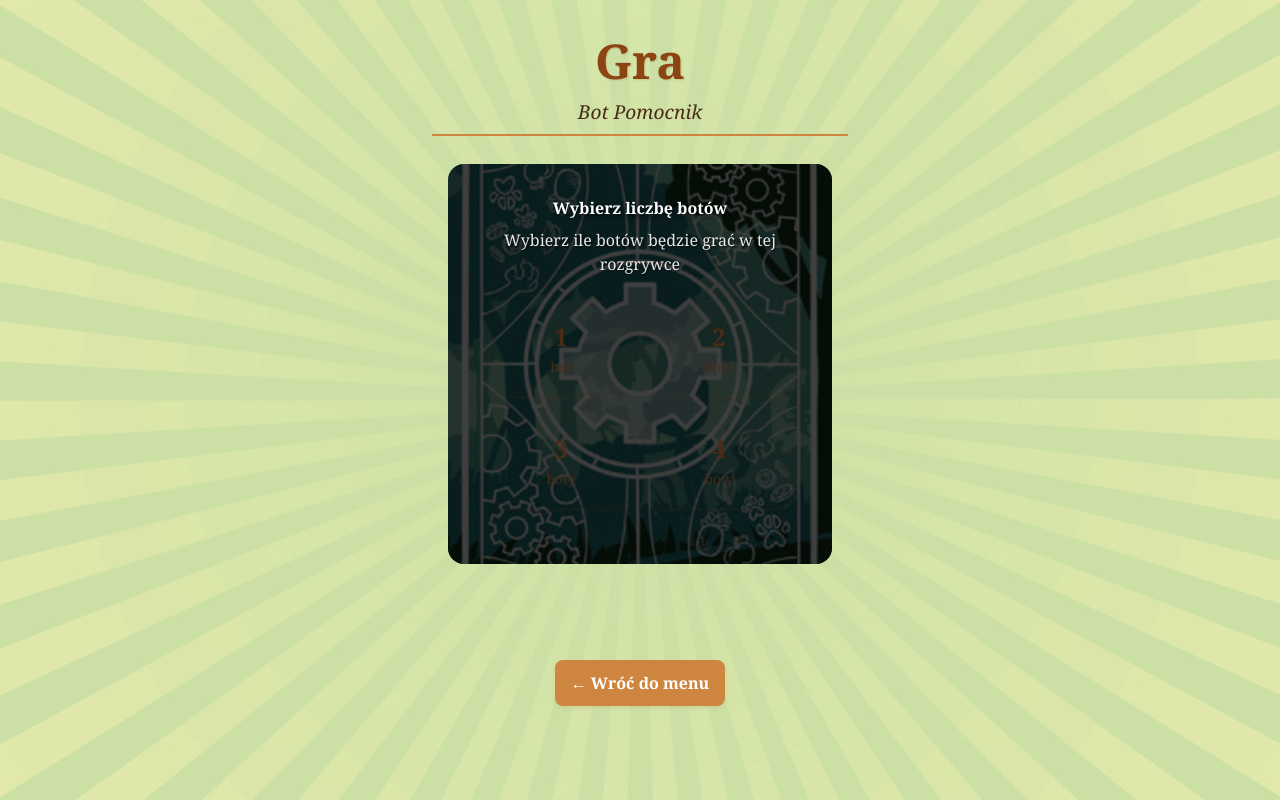
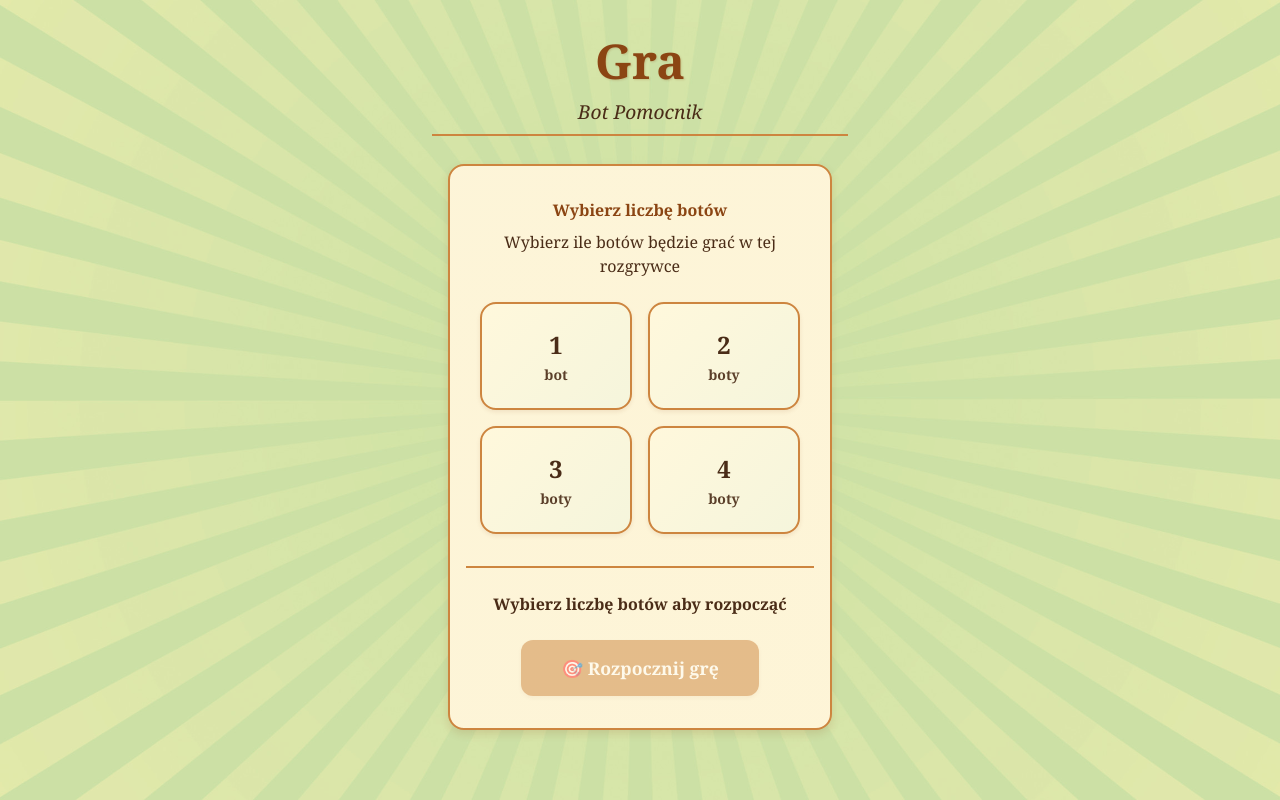
Before and after one commit to lukmarcus/spolka-zoo-bot-pomocnik, a React (Vite) app: page /game in a window 1280 px wide. Shown: the top 800 px of the page. Built offline with nearby package versions, Linux system fonts and the light colour scheme.

Commit message:
new game screen refactored

```diff
--- a/src/pages/Game.module.css
+++ b/src/pages/Game.module.css
@@ -327,19 +327,20 @@
   }
 }
 
-/* v0.3.2 Improved Bot Selection Styles with Background */
+/* v0.3.2 Clean Bot Selection Styles - Zoo Theme */
 .botSelection {
   text-align: center;
   padding: 2rem 1rem;
-  background-size: cover;
-  background-position: center;
-  background-repeat: no-repeat;
+  background: var(--card-bg);
+  border: 2px solid var(--card-border);
   border-radius: 16px;
-  position: relative;
   min-height: 400px;
   display: flex;
   align-items: center;
   justify-content: center;
+  box-shadow: var(--shadow-medium);
+  position: relative;
+  overflow: hidden;
 }
 
 .botSelection::before {
@@ -349,36 +350,38 @@
   left: 0;
   right: 0;
   bottom: 0;
-  background: rgba(0, 0, 0, 0.75);
-  border-radius: 16px;
+  background: linear-gradient(
+    135deg,
+    rgba(139, 69, 19, 0.02),
+    rgba(205, 133, 63, 0.03)
+  );
   z-index: 1;
 }
 
 .botSelectionContent {
+  width: 100%;
   position: relative;
   z-index: 2;
-  width: 100%;
 }
 
 .botSelection h3 {
-  color: white;
+  color: var(--text-header);
   margin-bottom: 0.5rem;
   font-size: var(--font-size-lg);
-  text-shadow: 2px 2px 4px rgba(0, 0, 0, 0.8);
+  font-weight: bold;
 }
 
 .botSelection p {
   margin-bottom: 1.5rem;
-  color: rgba(255, 255, 255, 0.9);
+  color: var(--text-primary);
   font-size: var(--font-size-base);
-  text-shadow: 1px 1px 2px rgba(0, 0, 0, 0.8);
 }
 
 .botButtons {
   display: grid;
   grid-template-columns: repeat(2, 1fr);
   gap: 1rem;
-  max-width: 300px;
+  max-width: 320px;
   margin: 0 auto 1.5rem auto;
 }
 
@@ -386,28 +389,55 @@
   display: flex;
   flex-direction: column;
   align-items: center;
-  padding: 1.25rem 1rem;
-  background: var(--color-background);
-  border: 2px solid var(--color-border);
-  border-radius: 12px;
+  padding: 1.5rem 1rem;
+  background: linear-gradient(135deg, #fff8dc, #f5f5dc);
+  border: 2px solid var(--card-border);
+  border-radius: 16px;
   cursor: pointer;
-  transition: all 0.2s ease;
-  font-weight: 500;
-  color: var(--color-text);
+  transition: all 0.3s ease;
+  font-weight: 600;
+  color: var(--text-primary);
+  box-shadow: var(--shadow-light);
+  position: relative;
+  overflow: hidden;
+}
+
+.botOption::before {
+  content: "";
+  position: absolute;
+  top: 0;
+  left: 0;
+  right: 0;
+  bottom: 0;
+  background: linear-gradient(
+    135deg,
+    rgba(139, 69, 19, 0.03),
+    rgba(255, 140, 0, 0.05)
+  );
+  opacity: 0;
+  transition: opacity 0.3s ease;
 }
 
 .botOption:hover {
-  border-color: var(--color-primary);
-  transform: translateY(-2px);
+  border-color: var(--button-primary);
+  transform: translateY(-3px);
   box-shadow: var(--shadow-medium);
 }
 
+.botOption:hover::before {
+  opacity: 1;
+}
+
 .botOption.selected {
-  border-color: var(--color-primary);
-  background: var(--color-primary);
+  border-color: var(--button-primary);
+  background: linear-gradient(135deg, var(--button-primary), #a0522d);
   color: white;
-  transform: translateY(-2px);
-  box-shadow: var(--shadow-medium);
+  transform: translateY(-3px);
+  box-shadow: 0 6px 20px rgba(139, 69, 19, 0.3);
+}
+
+.botOption.selected::before {
+  display: none;
 }
 
 .botNumber {
@@ -422,34 +452,45 @@
 }
 
 .startGameSection {
-  margin-top: 1.5rem;
+  margin-top: 2rem;
   padding-top: 1.5rem;
-  border-top: 1px solid var(--color-border);
+  border-top: 2px solid var(--card-border);
 }
 
 .selectedInfo {
-  color: white;
+  color: var(--text-header);
   font-weight: 600;
   margin-bottom: 1rem;
   font-size: var(--font-size-base);
-  text-shadow: 1px 1px 2px rgba(0, 0, 0, 0.8);
 }
 
 .startGameButton {
   font-size: 1.1rem;
-  padding: 0.875rem 2rem;
+  padding: 1rem 2.5rem;
   font-weight: 600;
+  border-radius: 12px;
+  background: linear-gradient(135deg, var(--button-primary), #a0522d);
+  transition: all 0.3s ease;
+}
+
+.startGameButton:hover:not(:disabled) {
+  background: linear-gradient(135deg, #7a3f11, #8b4513);
+  transform: translateY(-2px);
+  box-shadow: 0 4px 15px rgba(139, 69, 19, 0.3);
+}
+
+.startGameButton:disabled {
+  opacity: 0.5;
+  cursor: not-allowed;
+  transform: none;
+  background: var(--button-secondary);
 }
 
 /* Mobile responsive for bot selection */
 @media (max-width: 480px) {
   .botSelection {
-    padding: 1.5rem 0.5rem;
+    padding: 1.5rem 1rem;
     min-height: 350px;
-    border-radius: 12px;
-  }
-
-  .botSelection::before {
     border-radius: 12px;
   }
 
@@ -460,8 +501,8 @@
   }
 
   .botOption {
-    padding: 1rem 0.75rem;
-    border-radius: 10px;
+    padding: 1.25rem 0.75rem;
+    border-radius: 12px;
   }
 
   .botNumber {
@@ -474,6 +515,6 @@
 
   .startGameButton {
     font-size: 1rem;
-    padding: 0.75rem 1.5rem;
+    padding: 0.875rem 1.75rem;
   }
 }
--- a/src/pages/Game.tsx
+++ b/src/pages/Game.tsx
@@ -7,7 +7,6 @@ import Layout from "../components/Layout";
 import BotCard from "../components/BotCard";
 import ConfirmModal from "../components/ConfirmModal";
 import styles from "./Game.module.css";
-import cardReverseImg from "../assets/images/interface/card-reverse.jpg";
 
 const Game: React.FC = () => {
   const navigate = useNavigate();
@@ -186,13 +185,8 @@ const Game: React.FC = () => {
               <div className={styles.noCard}>
                 {game.state.currentCardIndex === -1 ? (
                   !game.state.botsSelected ? (
-                    // v0.3.2 Improved Bot selection UI with card background
-                    <div
-                      className={styles.botSelection}
-                      style={{
-                        backgroundImage: `url(${cardReverseImg})`,
-                      }}
-                    >
+                    // v0.3.2 Clean Bot selection UI
+                    <div className={styles.botSelection}>
                       <div className={styles.botSelectionContent}>
                         <h3>Wybierz liczbę botów</h3>
                         <p>Wybierz ile botów będzie grać w tej rozgrywce</p>
@@ -214,20 +208,25 @@ const Game: React.FC = () => {
                             </button>
                           ))}
                         </div>
-                        {selectedBotCount && (
                         <div className={styles.startGameSection}>
+                          {selectedBotCount ? (
                             <p className={styles.selectedInfo}>
                               Wybrano: {selectedBotCount}{" "}
                               {selectedBotCount === 1 ? "bot" : "boty"}
                             </p>
+                          ) : (
+                            <p className={styles.selectedInfo}>
+                              Wybierz liczbę botów aby rozpocząć
+                            </p>
+                          )}
                           <button
                             className={`btn-primary ${styles.startGameButton}`}
                             onClick={handleStartGame}
+                            disabled={!selectedBotCount}
                           >
                             🎯 Rozpocznij grę
                           </button>
                         </div>
-                        )}
                       </div>
                     </div>
                   ) : null // No intermediate screen, will auto-draw card
```
Lines whose indentation alone changed are shown as unchanged.
